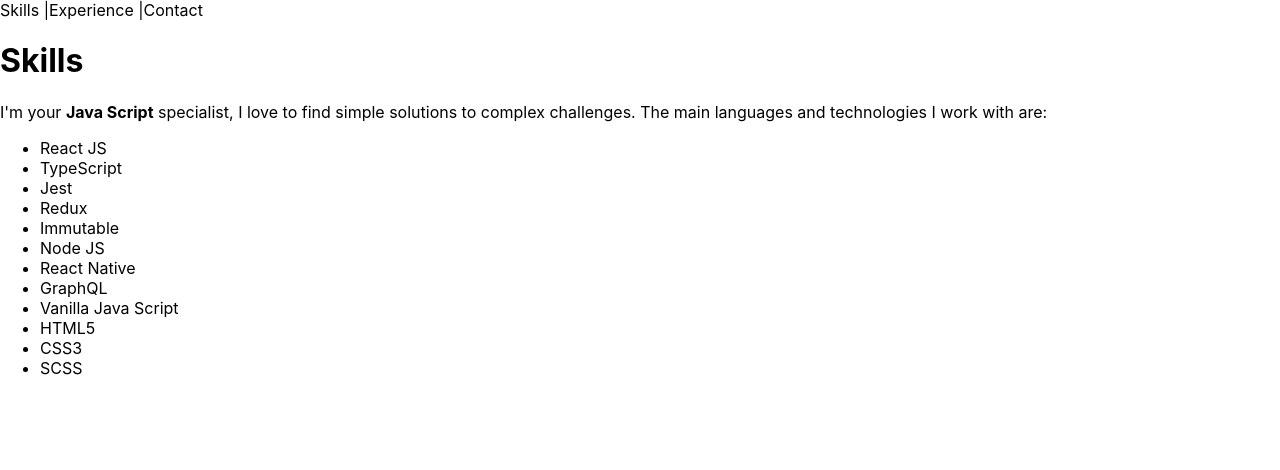
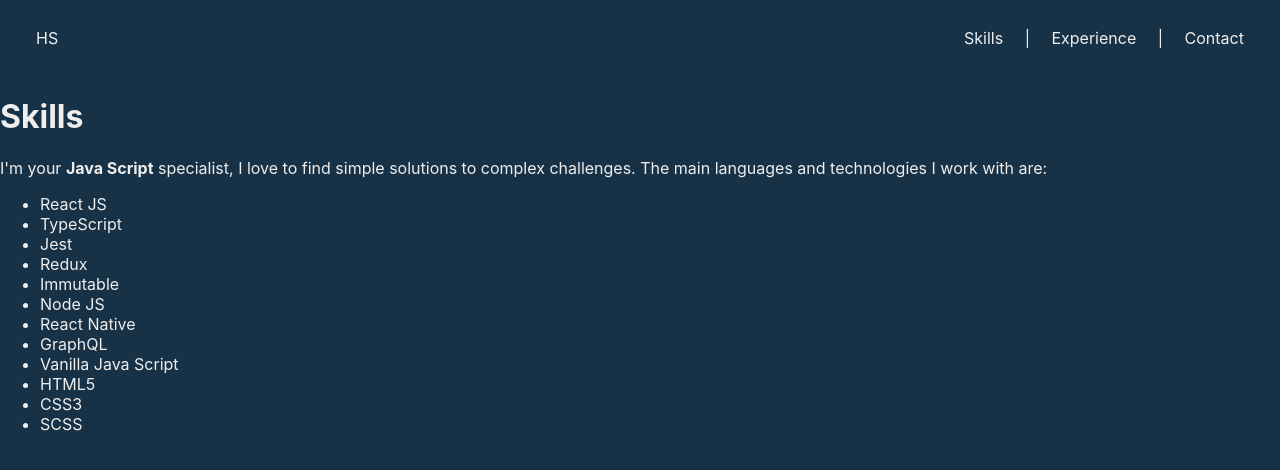
Before and after one commit to harisolaas/harisolaas-personal-portfolio, a Next.js app: page /skills in a window 1280 px wide. Shown: the top 470 px of the page. Built offline with nearby package versions, Linux system fonts and the light colour scheme.

Commit message:
Add styled-components. Theme and global styles boiler plate. Base styling for global navigation.

```diff
--- a/components/layout.tsx
+++ b/components/layout.tsx
@@ -1,38 +1,61 @@
+import Head from "next/head";
 import Link from "next/link";
-import Head from "next/head";
 import { FC } from "react";
+import styled from "styled-components";
 
 type LayoutProps = { title?: string };
 
+const GlobalNavigation = styled.nav`
+  display: flex;
+  justify-content: space-between;
+  width: 280px;
+`;
+const Header = styled.header`
+  align-items: center;
+  display: flex;
+  height: 76px;
+  justify-content: space-between;
+  padding: 0 36px;
+`;
+const LayoutWrapper = styled.div`
+  background-color: ${({ theme }) => theme.colors.background};
+  min-height: 100vh;
+`;
+
 const Layout: FC<LayoutProps> = ({ children, title = "Hari Solaas" }) => {
   return (
-    <div>
+    <LayoutWrapper>
       <Head>
         <title>{title}</title>
         <meta charSet="utf-8" />
         <meta name="viewport" content="initial-scale=1.0, width=device-width" />
         <link rel="icon" href="/favicon.ico" />
       </Head>
-      <header>
-        <nav>
+      <Header>
+        <div>
+          <Link href="/">
+            <a>HS</a>
+          </Link>
+        </div>
+        <GlobalNavigation>
           <Link href="/skills">
             <a>Skills</a>
-          </Link>{" "}
+          </Link>
           |
           <Link href="/experience">
             <a>Experience</a>
-          </Link>{" "}
+          </Link>
           |
           <Link href="/contact">
             <a>Contact</a>
           </Link>
-        </nav>
-      </header>
+        </GlobalNavigation>
+      </Header>
 
       {children}
 
       <footer></footer>
-    </div>
+    </LayoutWrapper>
   );
 };
 
--- a/package.json
+++ b/package.json
@@ -22,6 +22,7 @@
     "@types/jest": "^26.0.20",
     "@types/node": "^14.14.33",
     "@types/react": "^17.0.3",
+    "@types/styled-components": "^5.1.9",
     "@typescript-eslint/eslint-plugin": "^4.17.0",
     "@typescript-eslint/parser": "^4.17.0",
     "@wojtekmaj/enzyme-adapter-react-17": "^0.4.1",
@@ -32,6 +33,7 @@
     "eslint-plugin-react": "^7.22.0",
     "jest": "^26.6.3",
     "jest-enzyme": "^7.1.2",
-    "typescript": "^4.2.3"
+    "typescript": "^4.2.3",
+    "typescript-plugin-styled-components": "^1.4.4"
   }
 }
--- a/pages/_app.tsx
+++ b/pages/_app.tsx
@@ -1,28 +1,24 @@
 import { AppProps } from "next/app";
-import { createGlobalStyle, ThemeProvider } from "styled-components";
-import "../styles/globals.css";
+import { FC } from "react";
+import { ThemeProvider, DefaultTheme } from "styled-components";
+import GlobalStyle from "../styles/global-style";
 
-const GlobalStyle = createGlobalStyle`
-  body {
-    margin: 0;
-    padding: 0;
-    box-sizing: border-box;
-  }
-`;
-
-const theme = {
+const theme: DefaultTheme = {
   colors: {
-    primary: "#0070f3",
+    primary: "#eeeeee",
+    background: "#173246",
   },
 };
 
-export default function App({ Component, pageProps }: AppProps) {
+const App: FC<AppProps> = ({ Component, pageProps }) => {
   return (
     <>
-      <GlobalStyle />
       <ThemeProvider theme={theme}>
+        <GlobalStyle />
         <Component {...pageProps} />
       </ThemeProvider>
     </>
   );
-}
+};
+
+export default App;
--- /dev/null
+++ b/pages/_document.tsx
@@ -0,0 +1,36 @@
+import Document, { DocumentContext } from "next/document";
+import { ServerStyleSheet } from "styled-components";
+
+export default class MyDocument extends Document {
+  static async getInitialProps(
+    ctx: DocumentContext
+  ): Promise<{
+    styles: JSX.Element;
+    html: string;
+    head?: JSX.Element[];
+  }> {
+    const sheet = new ServerStyleSheet();
+    const originalRenderPage = ctx.renderPage;
+
+    try {
+      ctx.renderPage = () =>
+        originalRenderPage({
+          enhanceApp: (App) => (props) =>
+            sheet.collectStyles(<App {...props} />),
+        });
+
+      const initialProps = await Document.getInitialProps(ctx);
+      return {
+        ...initialProps,
+        styles: (
+          <>
+            {initialProps.styles}
+            {sheet.getStyleElement()}
+          </>
+        ),
+      };
+    } finally {
+      sheet.seal();
+    }
+  }
+}
--- a/pages/contact.tsx
+++ b/pages/contact.tsx
@@ -1,6 +1,6 @@
 import Layout from "../components/layout";
 
-export default function Contact() {
+export default function Contact(): JSX.Element {
   return (
     <Layout title="Contact">
       <h1>Contact me!</h1>
--- a/pages/experience.tsx
+++ b/pages/experience.tsx
@@ -1,6 +1,6 @@
 import Layout from "../components/layout";
 
-export default function Experience() {
+export default function Experience(): JSX.Element {
   return (
     <Layout title="Experience">
       <h1>Experience</h1>
--- a/pages/index.tsx
+++ b/pages/index.tsx
@@ -1,8 +1,7 @@
-import Head from "next/head";
 import { differenceInYears } from "date-fns";
 import Layout from "../components/layout";
 
-export default function Home() {
+export default function Home(): JSX.Element {
   const yearsOfExperience = differenceInYears(new Date(), new Date(2016, 1, 1));
   return (
     <Layout>
@@ -20,8 +19,6 @@
           to detail and super attractive results.
         </p>
       </main>
-
-      <footer></footer>
     </Layout>
   );
 }
--- a/pages/skills.tsx
+++ b/pages/skills.tsx
@@ -1,6 +1,6 @@
 import Layout from "../components/layout";
 
-export default function Skills() {
+export default function Skills(): JSX.Element {
   return (
     <Layout title="Skills">
       <h1>Skills</h1>
--- /dev/null
+++ b/styles/global-style.ts
@@ -0,0 +1,19 @@
+import { createGlobalStyle } from "styled-components";
+
+export default createGlobalStyle`
+  html,
+  body {
+    color: ${({ theme }) => theme.colors.primary};
+    font-family: -apple-system, BlinkMacSystemFont, Segoe UI, Roboto, Oxygen,
+      Ubuntu, Cantarell, Fira Sans, Droid Sans, Helvetica Neue, sans-serif;
+    margin: 0;
+    padding: 0;
+  }
+  a {
+    color: inherit;
+    text-decoration: none;
+  }
+  * {
+    box-sizing: border-box;
+  }
+`;
--- a/styles/globals.css
+++ /dev/null
@@ -1,16 +0,0 @@
-html,
-body {
-  padding: 0;
-  margin: 0;
-  font-family: -apple-system, BlinkMacSystemFont, Segoe UI, Roboto, Oxygen,
-    Ubuntu, Cantarell, Fira Sans, Droid Sans, Helvetica Neue, sans-serif;
-}
-
-a {
-  color: inherit;
-  text-decoration: none;
-}
-
-* {
-  box-sizing: border-box;
-}
--- /dev/null
+++ b/styles/mixins.ts
@@ -0,0 +1,5 @@
+import { css } from "styled-components";
+
+export const defaultText = css`
+  font-family: "";
+`;
```
Also changed, not shown: styled.d.ts (added, +10 -0 lines), 1 other file (tests, documents, lock files or other folders).
